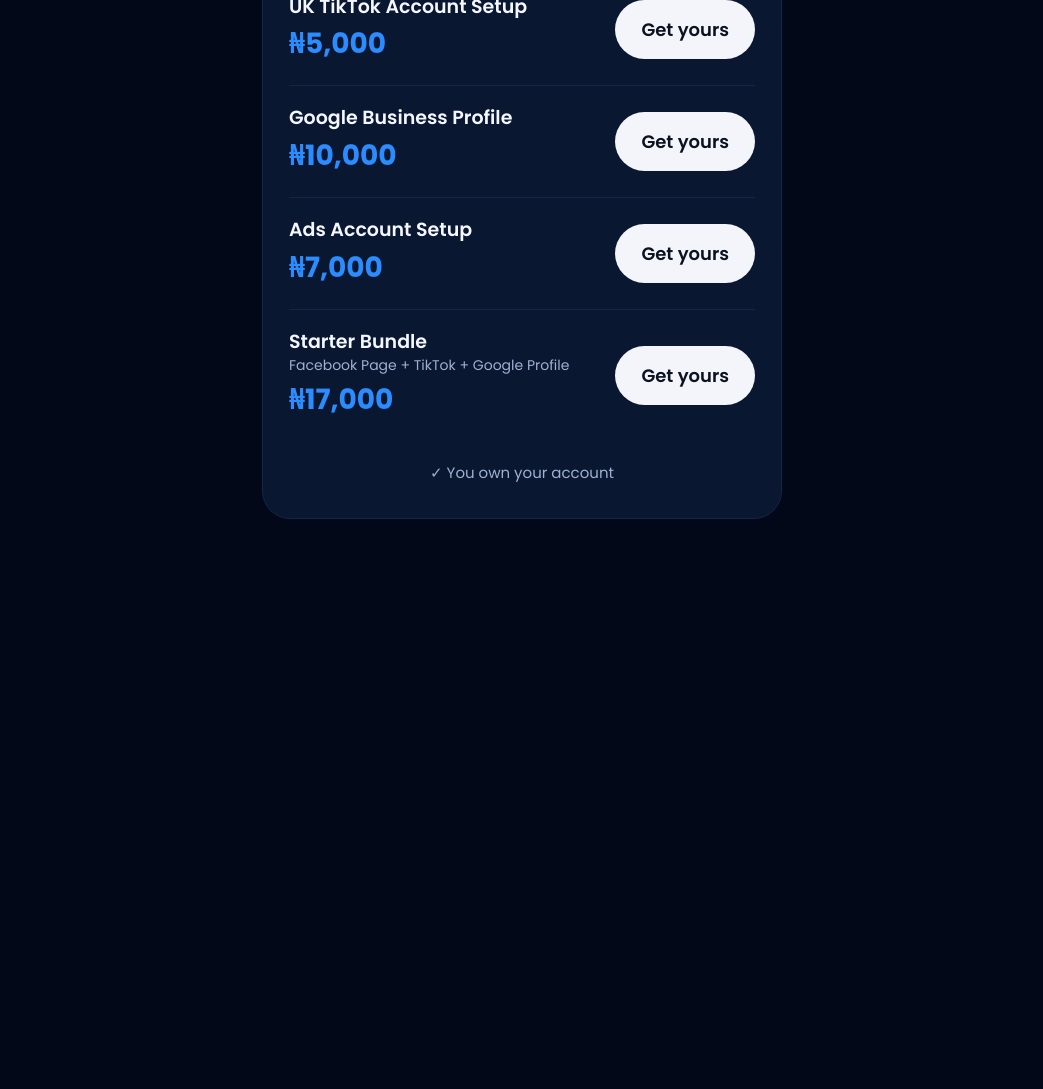
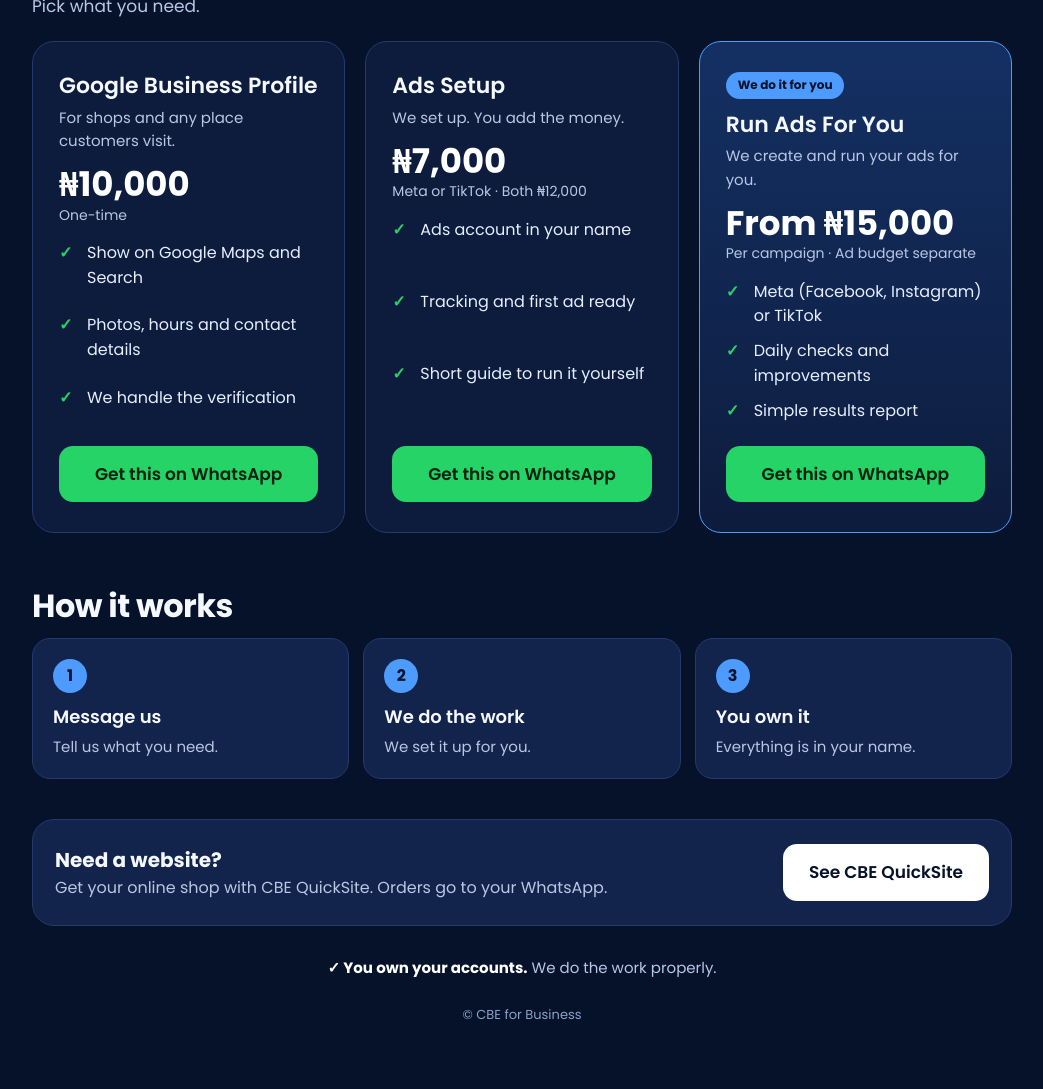
Before and after one commit to codebyemmanuel19/pageready, a plain HTML site: page index.html in a window 1280 px wide. Shown: the part 581-1670 px from the top of the page, without its empty margins (118-1161 px from the left). Before the commit the page ends 1114 px from the top, so only its background shows below. Drawn offline with Linux system fonts and the light colour scheme.

Commit message:
Bigger layout

```diff
--- a/index.html
+++ b/index.html
@@ -3,41 +3,88 @@
 <head>
 <meta charset="UTF-8" />
 <meta name="viewport" content="width=device-width, initial-scale=1" />
-<title>PageReady | Get Your Business Online</title>
-<meta name="description" content="Facebook Page, TikTok, Google Business Profile and Ads, done for you. You own your account." />
+<title>CBE for Business | Google Business Profile & Ads</title>
+<meta name="description" content="Get found on Google and get customers from ads. Google Business Profile setup, ads setup and ads management for businesses in Nigeria." />
 <link href="https://fonts.googleapis.com/css2?family=Poppins:wght@400;500;600;700&display=swap" rel="stylesheet" />
 <style>
+  :root{
+    --bg:#06112a; --card:#0d1c3d; --card2:#12244b; --line:#243a6b;
+    --text:#f5f8ff; --muted:#b9c6e4; --blue:#4d9bff; --green:#25d366; --ink:#06210f;
+  }
   *{box-sizing:border-box;margin:0;padding:0}
+  html{scroll-behavior:smooth}
   body{
-    min-height:100vh;display:grid;place-items:center;padding:14px;
-    background:radial-gradient(600px 300px at 50% 0,rgba(43,140,255,.22),transparent 70%),#020817;
-    font-family:'Poppins',system-ui,sans-serif;color:#f4f7ff;-webkit-font-smoothing:antialiased;
+    background:radial-gradient(900px 420px at 50% -80px,rgba(77,155,255,.28),transparent 70%),var(--bg);
+    color:var(--text);font-family:'Poppins',system-ui,sans-serif;line-height:1.55;
+    -webkit-font-smoothing:antialiased;padding:0 16px 48px;
   }
+  .wrap{max-width:980px;margin:0 auto}
+  header{display:flex;align-items:center;justify-content:space-between;padding:22px 0}
+  .brand{font-weight:700;font-size:24px}
+  .brand em{font-style:normal;color:var(--blue)}
+  .top-link{color:var(--muted);font-size:14px;text-decoration:none}
+  .hero{padding:26px 0 34px;max-width:720px}
+  .pill{
+    display:inline-block;background:rgba(77,155,255,.16);color:#cfe3ff;border:1px solid var(--line);
+    font-size:13px;font-weight:500;padding:6px 14px;border-radius:999px;margin-bottom:18px;
+  }
+  h1{font-size:clamp(32px,7vw,54px);line-height:1.12;font-weight:700;letter-spacing:-1px}
+  h1 span{color:var(--blue)}
+  .lead{color:var(--muted);font-size:clamp(17px,2.6vw,20px);margin:18px 0 26px}
+  .btn{
+    display:inline-flex;align-items:center;justify-content:center;gap:8px;
+    font-family:inherit;font-weight:600;font-size:17px;cursor:pointer;border:0;text-decoration:none;
+    background:var(--green);color:var(--ink);padding:15px 26px;border-radius:14px;
+    width:100%;transition:transform .15s,filter .15s;
+  }
+  .btn:hover{filter:brightness(1.07);transform:translateY(-1px)}
+  .btn.hero-btn{width:auto;min-width:260px}
+  h2{font-size:clamp(24px,4.5vw,32px);font-weight:700;margin:12px 0 6px;letter-spacing:-.5px}
+  .sec-sub{color:var(--muted);font-size:17px;margin-bottom:22px}
+  .grid{display:grid;grid-template-columns:1fr;gap:16px}
   .card{
-    width:100%;max-width:520px;background:#0a1730;border:1px solid #14254a;
-    border-radius:28px;padding:34px 26px;
+    background:var(--card);border:1px solid var(--line);border-radius:22px;padding:26px 22px;
+    display:flex;flex-direction:column;
   }
-  .brand{font-weight:700;font-size:26px}
-  .brand em{font-style:normal;color:#2b8cff}
-  h1{font-size:clamp(34px,9vw,44px);line-height:1.15;font-weight:700;margin:20px 0 10px;letter-spacing:-.8px}
-  .sub{color:#9fb0d3;font-size:18px;margin-bottom:26px}
-  .item{
-    display:flex;align-items:center;justify-content:space-between;gap:14px;
-    padding:20px 0;border-top:1px solid #14254a;
+  .card.featured{background:linear-gradient(180deg,#143063,#0d1c3d);border-color:var(--blue)}
+  .tag{
+    align-self:flex-start;background:var(--blue);color:#04122b;font-size:12px;font-weight:700;
+    padding:4px 12px;border-radius:999px;margin-bottom:12px;
   }
-  .name{font-weight:600;font-size:19px;line-height:1.3}
-  .name small{display:block;color:#9fb0d3;font-weight:400;font-size:14px;margin-top:2px}
-  .price{color:#2b8cff;font-weight:700;font-size:28px;margin-top:4px}
-  .tag{
-    display:inline-block;background:#2b8cff;color:#fff;font-size:12px;font-weight:600;
-    padding:3px 10px;border-radius:999px;margin-bottom:6px;
+  .card h3{font-size:22px;font-weight:600;line-height:1.25}
+  .for{color:var(--muted);font-size:15px;margin:6px 0 14px}
+  .price{font-size:34px;font-weight:700;color:#fff;line-height:1.1}
+  .price small{display:block;font-size:14px;font-weight:400;color:var(--muted);margin-top:4px}
+  ul{list-style:none;margin:18px 0 22px;display:grid;gap:10px;flex:1}
+  li{font-size:16px;color:#e6edff;padding-left:28px;position:relative}
+  li::before{content:"✓";position:absolute;left:0;top:0;color:var(--green);font-weight:700}
+  .steps{display:grid;grid-template-columns:1fr;gap:14px;margin-top:8px}
+  .step{background:var(--card2);border:1px solid var(--line);border-radius:18px;padding:20px}
+  .step b{display:inline-grid;place-items:center;width:34px;height:34px;border-radius:50%;
+    background:var(--blue);color:#04122b;font-weight:700;margin-bottom:10px}
+  .step h4{font-size:18px;font-weight:600}
+  .step p{color:var(--muted);font-size:15px;margin-top:4px}
+  section{padding:30px 0 6px}
+  .cbe{
+    margin-top:34px;background:var(--card2);border:1px solid var(--line);border-radius:22px;
+    padding:24px 22px;display:flex;flex-direction:column;gap:14px;
   }
-  button{
-    font-family:inherit;font-weight:600;font-size:18px;cursor:pointer;border:0;
-    background:#f3f5fa;color:#0b1220;padding:16px 26px;border-radius:999px;white-space:nowrap;
+  .cbe h3{font-size:20px}
+  .cbe p{color:var(--muted);font-size:16px}
+  .cbe a.btn{background:#fff;color:#06112a}
+  .trust{
+    margin-top:30px;text-align:center;color:var(--muted);font-size:15px;
   }
-  button:hover{background:#fff}
-  .note{text-align:center;color:#9fb0d3;font-size:15px;margin-top:20px}
+  .trust b{color:#fff}
+  footer{margin-top:26px;text-align:center;color:#8da0c9;font-size:13px}
+  @media(min-width:760px){
+    body{padding:0 28px 64px}
+    .grid{grid-template-columns:repeat(3,1fr);gap:20px}
+    .steps{grid-template-columns:repeat(3,1fr)}
+    .cbe{flex-direction:row;align-items:center;justify-content:space-between}
+    .cbe a.btn{width:auto;white-space:nowrap}
+    .card{padding:30px 26px}
+  }
 </style>
 
 <!-- TikTok Pixel Code Start -->
@@ -72,60 +119,97 @@ src="https://www.facebook.com/tr?id=937588939308313&ev=PageView&noscript=1"
 <!-- End Meta Pixel Code -->
 </head>
 <body>
-  <div class="card">
-    <div class="brand">Page<em>Ready</em></div>
-    <h1>Get Your Business Online. Today.</h1>
-    <p class="sub">Facebook, TikTok, Google and Ads, set up and running for you.</p>
+<div class="wrap">
 
-    <div class="item">
-      <div>
-        <span class="tag">Most popular</span>
-        <div class="name">Run Ads For Your Business</div>
-        <div class="price">From ₦15,000</div>
-      </div>
-      <button data-msg="I am interested in having you run ads for my business.">Get yours</button>
+  <header>
+    <div class="brand">CBE <em>for Business</em></div>
+    <a class="top-link" href="https://cbequicksite.com" target="_blank" rel="noopener">cbequicksite.com</a>
+  </header>
+
+  <div class="hero">
+    <span class="pill">📍 For Nigerian businesses</span>
+    <h1>Get found on Google. <span>Get customers from ads.</span></h1>
+    <p class="lead">We set up your Google profile and your ads, so more people can find you.</p>
+    <button class="btn hero-btn" data-msg="I would like to know more about your services.">💬 Chat on WhatsApp</button>
   </div>
 
-    <div class="item">
-      <div><div class="name">Facebook Page Creation</div><div class="price">₦5,000</div></div>
-      <button data-msg="I am interested in creating a Facebook Page.">Get yours</button>
+  <section id="services">
+    <h2>Our services</h2>
+    <p class="sec-sub">Pick what you need.</p>
+
+    <div class="grid">
+
+      <div class="card">
+        <h3>Google Business Profile</h3>
+        <p class="for">For shops and any place customers visit.</p>
+        <div class="price">₦10,000<small>One-time</small></div>
+        <ul>
+          <li>Show on Google Maps and Search</li>
+          <li>Photos, hours and contact details</li>
+          <li>We handle the verification</li>
+        </ul>
+        <button class="btn" data-msg="I am interested in a Google Business Profile setup.">Get this on WhatsApp</button>
       </div>
 
-    <div class="item">
-      <div><div class="name">UK TikTok Account Setup</div><div class="price">₦5,000</div></div>
-      <button data-msg="I am interested in setting up a UK TikTok account.">Get yours</button>
+      <div class="card">
+        <h3>Ads Setup</h3>
+        <p class="for">We set up. You add the money.</p>
+        <div class="price">₦7,000<small>Meta or TikTok · Both ₦12,000</small></div>
+        <ul>
+          <li>Ads account in your name</li>
+          <li>Tracking and first ad ready</li>
+          <li>Short guide to run it yourself</li>
+        </ul>
+        <button class="btn" data-msg="I am interested in Ads Setup. Platform: Meta or TikTok?">Get this on WhatsApp</button>
       </div>
 
-    <div class="item">
-      <div><div class="name">Google Business Profile</div><div class="price">₦10,000</div></div>
-      <button data-msg="I am interested in setting up a Google Business Profile.">Get yours</button>
+      <div class="card featured">
+        <span class="tag">We do it for you</span>
+        <h3>Run Ads For You</h3>
+        <p class="for">We create and run your ads for you.</p>
+        <div class="price">From ₦15,000<small>Per campaign · Ad budget separate</small></div>
+        <ul>
+          <li>Meta (Facebook, Instagram) or TikTok</li>
+          <li>Daily checks and improvements</li>
+          <li>Simple results report</li>
+        </ul>
+        <button class="btn" data-msg="I want you to run ads for my business. Platform: Meta or TikTok?">Get this on WhatsApp</button>
       </div>
 
-    <div class="item">
-      <div><div class="name">Ads Account Setup</div><div class="price">₦7,000</div></div>
-      <button data-msg="I am interested in setting up an Ads Account.">Get yours</button>
+    </div>
+  </section>
+
+  <section>
+    <h2>How it works</h2>
+
+    <div class="steps">
+      <div class="step"><b>1</b><h4>Message us</h4><p>Tell us what you need.</p></div>
+      <div class="step"><b>2</b><h4>We do the work</h4><p>We set it up for you.</p></div>
+      <div class="step"><b>3</b><h4>You own it</h4><p>Everything is in your name.</p></div>
+    </div>
+  </section>
+
+  <div class="cbe">
+    <div>
+      <h3>Need a website?</h3>
+      <p>Get your online shop with CBE QuickSite. Orders go to your WhatsApp.</p>
+    </div>
+    <a class="btn" href="https://cbequicksite.com" target="_blank" rel="noopener">See CBE QuickSite</a>
   </div>
 
-    <div class="item">
-      <div>
-        <div class="name">Starter Bundle<small>Facebook Page + TikTok + Google Profile</small></div>
-        <div class="price">₦17,000</div>
-      </div>
-      <button data-msg="I am interested in the Starter Bundle.">Get yours</button>
-    </div>
-
-    <p class="note">✓ You own your account</p>
+  <p class="trust"><b>✓ You own your accounts.</b> We do the work properly.</p>
+  <footer>© CBE for Business</footer>
 </div>
 
 <script>
-  // PageReady WhatsApp number (international format, no + or spaces)
+  // WhatsApp number (international format, no + or spaces)
   const WHATSAPP_NUMBER = "2349042727249";
 
   document.querySelectorAll("[data-msg]").forEach(b => {
     b.addEventListener("click", () => {
       if (window.ttq) { ttq.track("Contact"); }
       if (window.fbq) { fbq("track", "Contact"); }
-      const msg = "Hello PageReady, " + b.dataset.msg;
+      const msg = "Hello CBE for Business, " + b.dataset.msg;
       window.open("https://wa.me/" + WHATSAPP_NUMBER + "?text=" + encodeURIComponent(msg), "_blank", "noopener");
     });
   });
```
Lines whose indentation alone changed are shown as unchanged.
